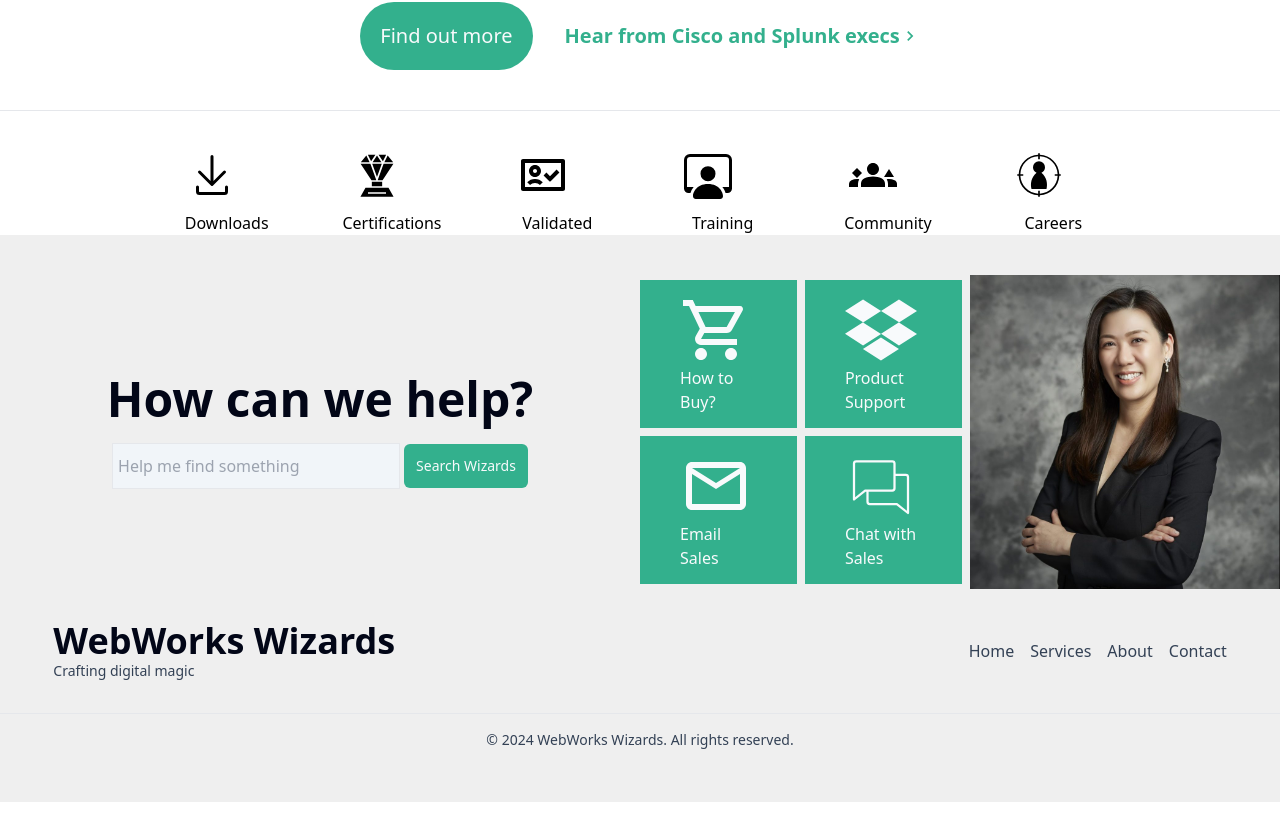
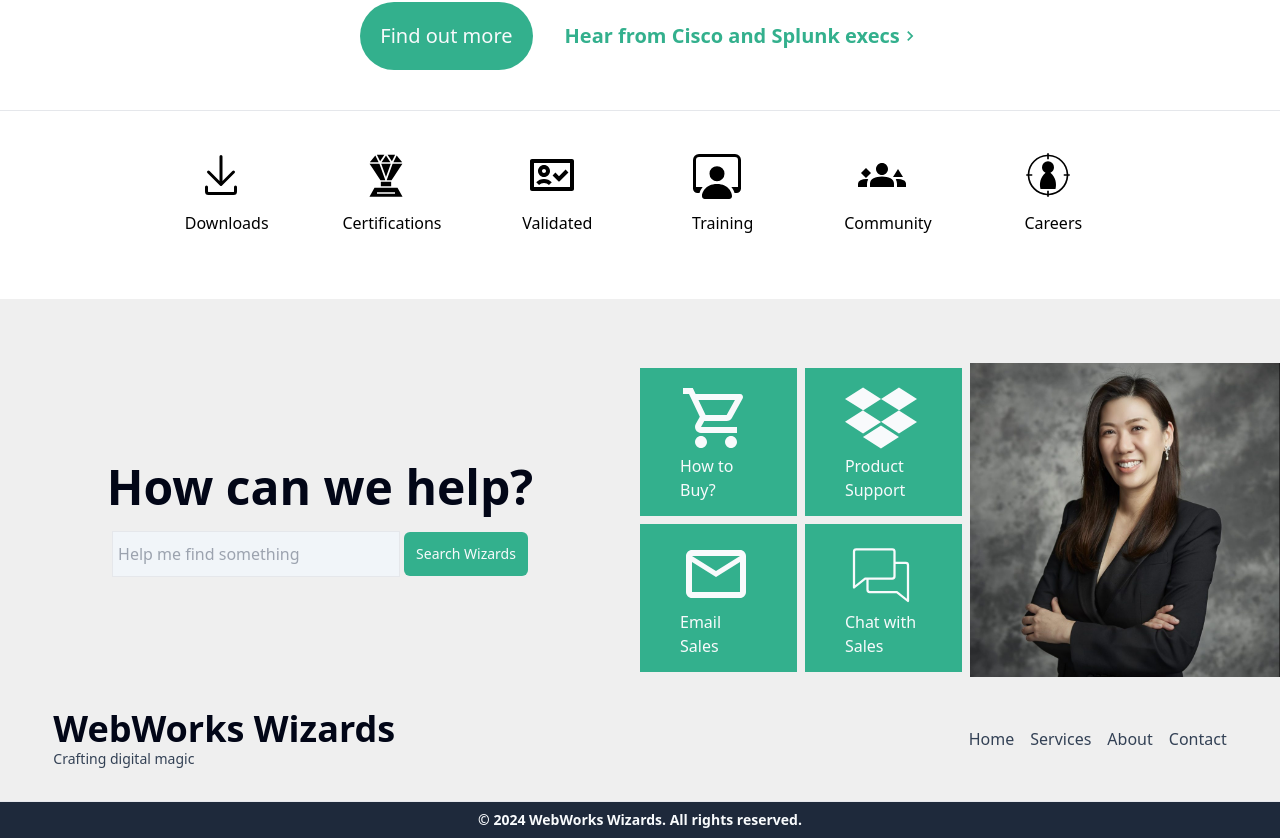
Before and after one commit to naymHdev/WebWorks-Wizards, a React (Vite) app: page / in a window 1280 px wide. Shown: the part 819-1657 px from the top of the page. Before the commit the page ends 1621 px from the top, so only its background shows below. Built offline with nearby package versions, Linux system fonts and the light colour scheme.

Commit message:
updated a footer section

```diff
--- a/src/Pages/Home/Solutions.jsx
+++ b/src/Pages/Home/Solutions.jsx
@@ -9,27 +9,27 @@ const Solutions = () => {
     <>
       <section className=" w-9/12 mx-auto grid grid-cols-2 md:grid-cols-3 lg:grid-cols-6 items-center text-center gap-8">
         <div className=" space-y-3">
-          <GoDownload className="ml-[28px] text-5xl" />
+          <GoDownload className="ml-[37px] text-5xl" />
           <h3 className="text-center font-medium">Downloads</h3>
         </div>
         <div className=" space-y-3">
-          <GiDiamondTrophy className="ml-[28px] text-5xl" />
+          <GiDiamondTrophy className="ml-[37px] text-5xl" />
           <h3 className="text-center font-medium">Certifications</h3>
         </div>
         <div className=" space-y-3">
-          <RiPassValidLine className="ml-[28px] text-5xl" />
+          <RiPassValidLine className="ml-[37px] text-5xl" />
           <h3 className="text-center font-medium">Validated</h3>
         </div>
         <div className=" space-y-3">
-          <BsPersonWorkspace className="ml-[28px] text-5xl" />
+          <BsPersonWorkspace className="ml-[37px] text-5xl" />
           <h3 className="text-center font-medium">Training</h3>
         </div>
         <div className=" space-y-3">
-          <MdGroups3 className="ml-[28px] text-5xl" />
+          <MdGroups3 className="ml-[37px] text-5xl" />
           <h3 className="text-center font-medium">Community</h3>
         </div>
         <div className=" space-y-3">
-          <GiHumanTarget className="ml-[28px] text-5xl" />
+          <GiHumanTarget className="ml-[37px] text-5xl" />
           <h3 className="text-center font-medium">Careers</h3>
         </div>
       </section>
--- a/src/Shared/Footer/Footer.jsx
+++ b/src/Shared/Footer/Footer.jsx
@@ -3,7 +3,7 @@ import Help from "./Help";
 
 const Footer = () => {
   return (
-    <footer className="bg-[#EFEFEF] text-slate-700 py-10">
+    <footer className="bg-[#EFEFEF] text-slate-700 pt-16 mt-16">
       <Help />
       <div className=" w-11/12 mx-auto flex py-8 justify-between items-center">
         <div className="flex flex-col">
@@ -42,7 +42,7 @@ const Footer = () => {
         </div>
       </div>
       <hr />
-      <div className="mt-4 text-center text-sm pb-3">
+      <div className="text-center text-sm bg-slate-800 text-slate-50 py-2 font-semibold">
         <span>
           &copy; {new Date().getFullYear()} WebWorks Wizards. All rights
           reserved.
```
